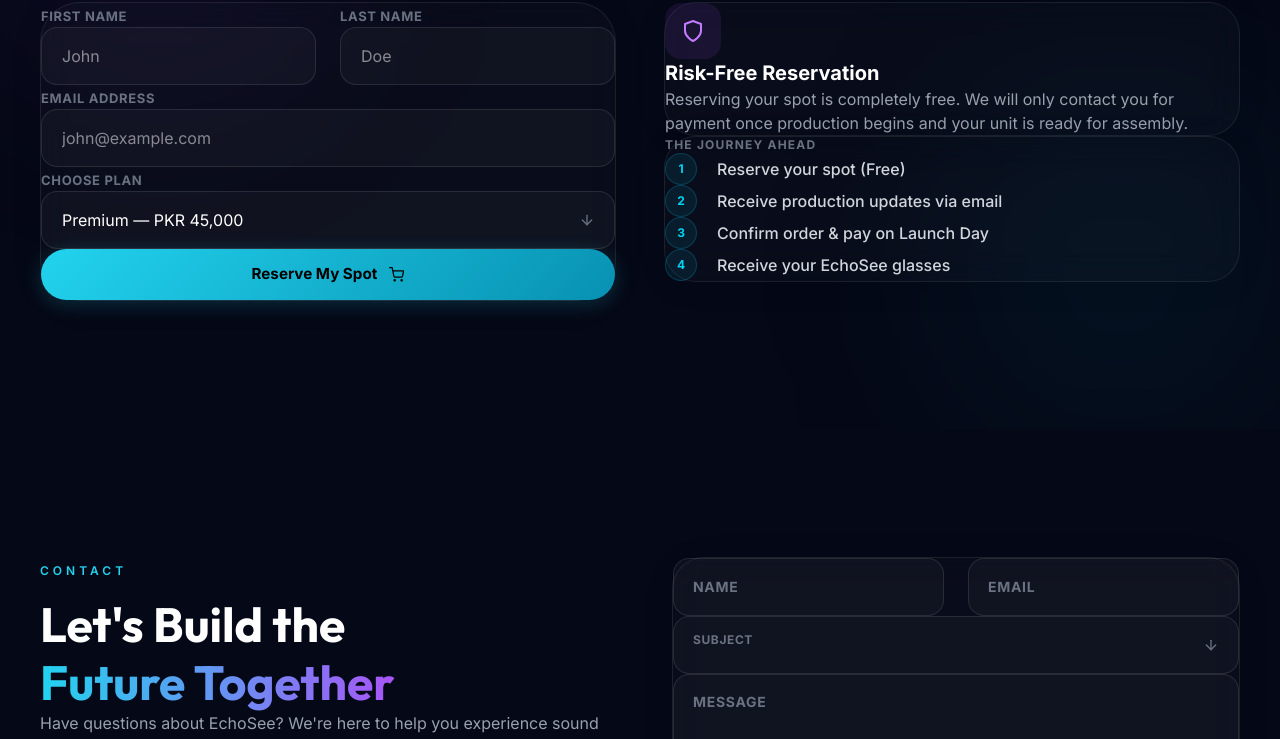
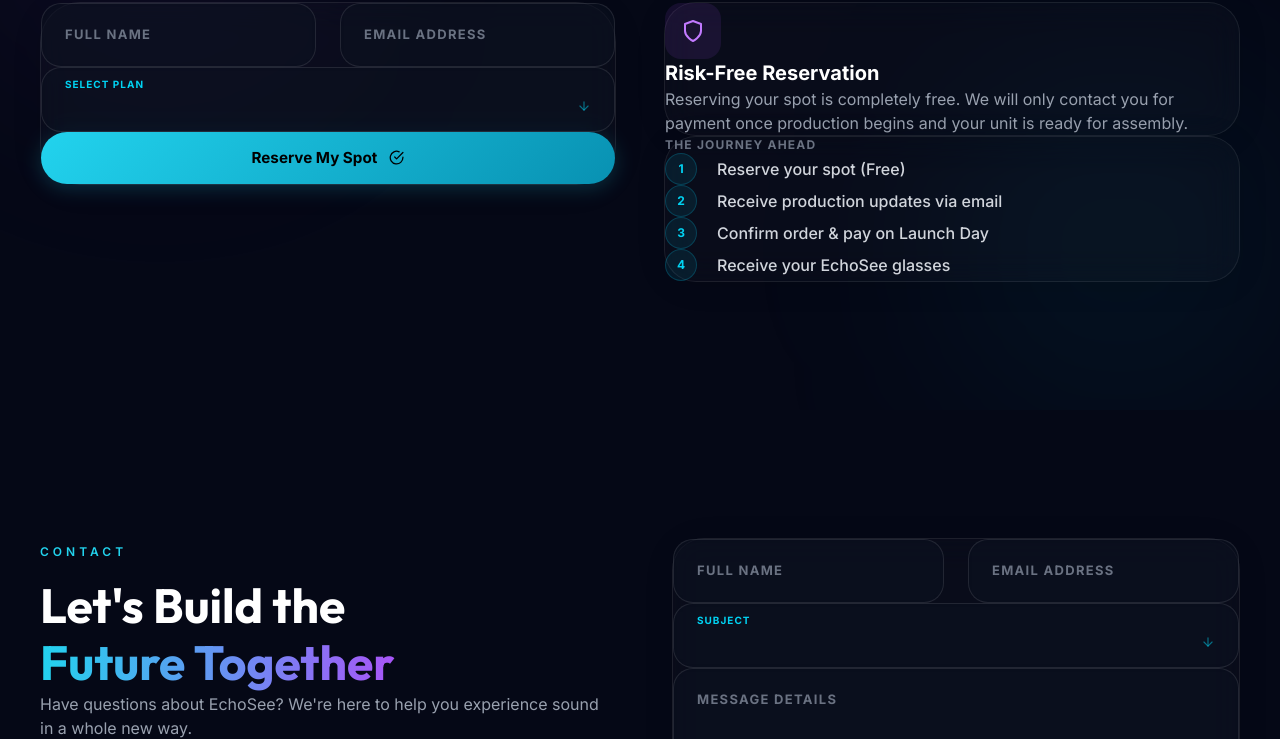
Before and after one commit to sobia523/echoSee-official-website, a Next.js app: page / in a window 1280 px wide. Shown: the part 7382-8121 px from the top of the page. Built offline with nearby package versions, Linux system fonts and the light colour scheme.

Commit message:
Fixed form labels overlap and autofill visibility

```diff
--- a/src/components/Contact.jsx
+++ b/src/components/Contact.jsx
@@ -35,6 +35,32 @@
       aria-label="Contact us"
       className="relative bg-[#050816] section-py text-white"
     >
+      <style jsx global>{`
+        .input-field {
+          width: 100%;
+          background: rgba(10, 15, 30, 0.6);
+          backdrop-filter: blur(8px);
+          border: 1px solid rgba(255, 255, 255, 0.1);
+          border-radius: 1.25rem;
+          padding: 1.25rem 1.5rem;
+          color: #fff;
+          transition: all 0.4s cubic-bezier(0.4, 0, 0.2, 1);
+          outline: none;
+          font-size: 0.95rem;
+        }
+        .input-field:focus {
+          border-color: #22d3ee;
+          background: rgba(10, 15, 30, 0.8);
+          box-shadow: 0 0 25px rgba(34, 211, 238, 0.15);
+        }
+        .input-field:-webkit-autofill,
+        .input-field:-webkit-autofill:hover,
+        .input-field:-webkit-autofill:focus {
+          -webkit-text-fill-color: #fff;
+          -webkit-box-shadow: 0 0 0px 1000px #0a0f1e inset;
+          transition: background-color 5000s ease-in-out 0s;
+        }
+      `}</style>
       <div className="wrap">
         <div className="grid gap-16 lg:grid-cols-2">
           {/* Info */}
@@ -124,25 +150,25 @@
                     <div className="relative group">
                       <input
                         id="cn-name" type="text" placeholder=" " required
-                        className="peer input-field pt-6 pb-2"
+                        className="peer input-field pt-8 pb-3"
                       />
                       <label
                         htmlFor="cn-name"
-                        className="absolute left-5 top-4 text-gray-500 transition-all duration-300 pointer-events-none text-xs font-bold uppercase tracking-wider peer-placeholder-shown:text-sm peer-placeholder-shown:top-1/2 peer-placeholder-shown:-translate-y-1/2 peer-focus:top-4 peer-focus:text-xs peer-focus:text-cyan-400"
+                        className="absolute left-6 top-5 text-gray-500 transition-all duration-300 pointer-events-none text-xs font-bold uppercase tracking-widest peer-placeholder-shown:text-[13px] peer-placeholder-shown:top-1/2 peer-placeholder-shown:-translate-y-1/2 peer-focus:top-2.5 peer-focus:text-[10px] peer-focus:text-cyan-400 peer-[:not(:placeholder-shown)]:top-2.5 peer-[:not(:placeholder-shown)]:text-[10px] peer-[:not(:placeholder-shown)]:text-cyan-400"
                       >
-                        Name
+                        Full Name
                       </label>
                     </div>
                     <div className="relative group">
                       <input
                         id="cn-email" type="email" placeholder=" " required
-                        className="peer input-field pt-6 pb-2"
+                        className="peer input-field pt-8 pb-3"
                       />
                       <label
                         htmlFor="cn-email"
-                        className="absolute left-5 top-4 text-gray-500 transition-all duration-300 pointer-events-none text-xs font-bold uppercase tracking-wider peer-placeholder-shown:text-sm peer-placeholder-shown:top-1/2 peer-placeholder-shown:-translate-y-1/2 peer-focus:top-4 peer-focus:text-xs peer-focus:text-cyan-400"
+                        className="absolute left-6 top-5 text-gray-500 transition-all duration-300 pointer-events-none text-xs font-bold uppercase tracking-widest peer-placeholder-shown:text-[13px] peer-placeholder-shown:top-1/2 peer-placeholder-shown:-translate-y-1/2 peer-focus:top-2.5 peer-focus:text-[10px] peer-focus:text-cyan-400 peer-[:not(:placeholder-shown)]:top-2.5 peer-[:not(:placeholder-shown)]:text-[10px] peer-[:not(:placeholder-shown)]:text-cyan-400"
                       >
-                        Email
+                        Email Address
                       </label>
                     </div>
                   </div>
@@ -151,34 +177,34 @@
                     <select
                       id="cn-subject" required
                       defaultValue=""
-                      className="peer input-field appearance-none pt-6 pb-2 pr-12"
+                      className="peer input-field appearance-none pt-8 pb-3 pr-12"
                     >
-                      <option value="" disabled className="bg-[#050816]"> </option>
-                      <option value="general" className="bg-[#050816]">General Inquiry</option>
-                      <option value="support" className="bg-[#050816]">Support</option>
-                      <option value="feedback" className="bg-[#050816]">Feedback</option>
+                      <option value="" disabled className="bg-[#0a0f1e]"></option>
+                      <option value="general" className="bg-[#0a0f1e]">General Inquiry</option>
+                      <option value="support" className="bg-[#0a0f1e]">Support</option>
+                      <option value="feedback" className="bg-[#0a0f1e]">Feedback</option>
                     </select>
                     <label
                       htmlFor="cn-subject"
-                      className="absolute left-5 top-4 text-gray-500 transition-all duration-300 pointer-events-none text-xs font-bold uppercase tracking-wider peer-focus:text-cyan-400"
+                      className="absolute left-6 top-2.5 text-[10px] font-bold uppercase tracking-widest text-cyan-400 transition-all pointer-events-none"
                     >
                       Subject
                     </label>
-                    <div className="pointer-events-none absolute right-5 top-1/2 -translate-y-1/2 text-gray-500 mt-2">
-                      <FiArrowRight className="rotate-90" size={16} />
+                    <div className="pointer-events-none absolute right-6 top-1/2 -translate-y-px text-cyan-400/50 mt-1">
+                      <FiArrowRight className="rotate-90" size={14} />
                     </div>
                   </div>
 
                   <div className="relative">
                     <textarea
                       id="cn-message" rows="4" placeholder=" " required
-                      className="peer input-field pt-7 pb-3 resize-none"
+                      className="peer input-field pt-10 pb-4 resize-none"
                     />
                     <label
                       htmlFor="cn-message"
-                      className="absolute left-5 top-5 text-gray-500 transition-all duration-300 pointer-events-none text-xs font-bold uppercase tracking-wider peer-placeholder-shown:text-sm peer-placeholder-shown:top-7 peer-placeholder-shown:-translate-y-1/2 peer-focus:top-5 peer-focus:text-xs peer-focus:text-cyan-400"
+                      className="absolute left-6 top-6 text-gray-500 transition-all duration-300 pointer-events-none text-xs font-bold uppercase tracking-widest peer-placeholder-shown:text-[13px] peer-placeholder-shown:top-8 peer-placeholder-shown:-translate-y-1/2 peer-focus:top-2.5 peer-focus:text-[10px] peer-focus:text-cyan-400 peer-[:not(:placeholder-shown)]:top-2.5 peer-[:not(:placeholder-shown)]:text-[10px] peer-[:not(:placeholder-shown)]:text-cyan-400"
                     >
-                      Message
+                      Message Details
                     </label>
                   </div>
 
--- a/src/components/PreOrder.jsx
+++ b/src/components/PreOrder.jsx
@@ -77,49 +77,60 @@
                   </button>
                 </div>
               ) : (
-                <form onSubmit={handleSubmit} className="space-y-7">
+                <form onSubmit={handleSubmit} className="space-y-6">
                   <div className="grid gap-6 sm:grid-cols-2">
-                    <div className="space-y-2.5">
-                      <label htmlFor="po-fname" className="text-[13px] font-bold uppercase tracking-wider text-gray-500 ml-1">First Name</label>
+                    <div className="relative group">
                       <input
-                        id="po-fname" type="text" placeholder="John" required
-                        className="input-field"
+                        id="pre-name" type="text" placeholder=" " required
+                        className="peer input-field pt-8 pb-3"
                       />
+                      <label
+                        htmlFor="pre-name"
+                        className="absolute left-6 top-5 text-gray-500 transition-all duration-300 pointer-events-none text-xs font-bold uppercase tracking-widest peer-placeholder-shown:text-[13px] peer-placeholder-shown:top-1/2 peer-placeholder-shown:-translate-y-1/2 peer-focus:top-2.5 peer-focus:text-[10px] peer-focus:text-cyan-400 peer-[:not(:placeholder-shown)]:top-2.5 peer-[:not(:placeholder-shown)]:text-[10px] peer-[:not(:placeholder-shown)]:text-cyan-400"
+                      >
+                        Full Name
+                      </label>
                     </div>
-                    <div className="space-y-2.5">
-                      <label htmlFor="po-lname" className="text-[13px] font-bold uppercase tracking-wider text-gray-500 ml-1">Last Name</label>
+                    <div className="relative group">
                       <input
-                        id="po-lname" type="text" placeholder="Doe" required
-                        className="input-field"
+                        id="pre-email" type="email" placeholder=" " required
+                        className="peer input-field pt-8 pb-3"
                       />
+                      <label
+                        htmlFor="pre-email"
+                        className="absolute left-6 top-5 text-gray-500 transition-all duration-300 pointer-events-none text-xs font-bold uppercase tracking-widest peer-placeholder-shown:text-[13px] peer-placeholder-shown:top-1/2 peer-placeholder-shown:-translate-y-1/2 peer-focus:top-2.5 peer-focus:text-[10px] peer-focus:text-cyan-400 peer-[:not(:placeholder-shown)]:top-2.5 peer-[:not(:placeholder-shown)]:text-[10px] peer-[:not(:placeholder-shown)]:text-cyan-400"
+                      >
+                        Email Address
+                      </label>
                     </div>
                   </div>
-                  <div className="space-y-2.5">
-                    <label htmlFor="po-email" className="text-[13px] font-bold uppercase tracking-wider text-gray-500 ml-1">Email Address</label>
-                    <input
-                      id="po-email" type="email" placeholder="john@example.com" required
-                      className="input-field"
-                    />
-                  </div>
-                  <div className="space-y-2.5">
-                    <label htmlFor="po-plan" className="text-[13px] font-bold uppercase tracking-wider text-gray-500 ml-1">Choose Plan</label>
-                    <div className="relative">
-                      <select
-                        id="po-plan" defaultValue="premium"
-                        className="input-field appearance-none pr-12"
-                      >
-                        <option value="standard" className="bg-[#050816]">Standard — PKR 35,000</option>
-                        <option value="premium" className="bg-[#050816]">Premium — PKR 45,000</option>
-                      </select>
-                      <div className="pointer-events-none absolute right-5 top-1/2 -translate-y-1/2 text-gray-500">
-                        <FiArrowRight className="rotate-90" size={16} />
-                      </div>
+
+                  <div className="relative">
+                    <select
+                      id="pre-plan" required
+                      defaultValue=""
+                      className="peer input-field appearance-none pt-8 pb-3 pr-12"
+                    >
+                      <option value="" disabled className="bg-[#0a0f1e]"></option>
+                      <option value="individual" className="bg-[#0a0f1e]">Individual Plan (PKR 35,000)</option>
+                      <option value="corporate" className="bg-[#0a0f1e]">Corporate Plan (PKR 40,000)</option>
+                      <option value="premium" className="bg-[#0a0f1e]">Premium Bundle (+ Updates)</option>
+                    </select>
+                    <label
+                      htmlFor="pre-plan"
+                      className="absolute left-6 top-2.5 text-[10px] font-bold uppercase tracking-widest text-cyan-400 transition-all pointer-events-none"
+                    >
+                      Select Plan
+                    </label>
+                    <div className="pointer-events-none absolute right-6 top-1/2 -translate-y-px text-cyan-400/50 mt-1">
+                      <FiArrowRight className="rotate-90" size={14} />
                     </div>
                   </div>
-                  <button type="submit" className="btn-primary w-full group mt-2">
+
+                  <button type="submit" className="btn-primary w-full group py-4">
                     <span className="flex items-center justify-center gap-3">
                       {status === "loading" ? "Processing..." : "Reserve My Spot"}
-                      {status === "loading" ? <FiLoader className="animate-spin" /> : <FiShoppingCart className="transition-transform group-hover:scale-110" />}
+                      <FiCheckCircle className={`transition-transform group-hover:scale-110 ${status === "loading" ? "animate-pulse" : ""}`} />
                     </span>
                   </button>
                 </form>
```
